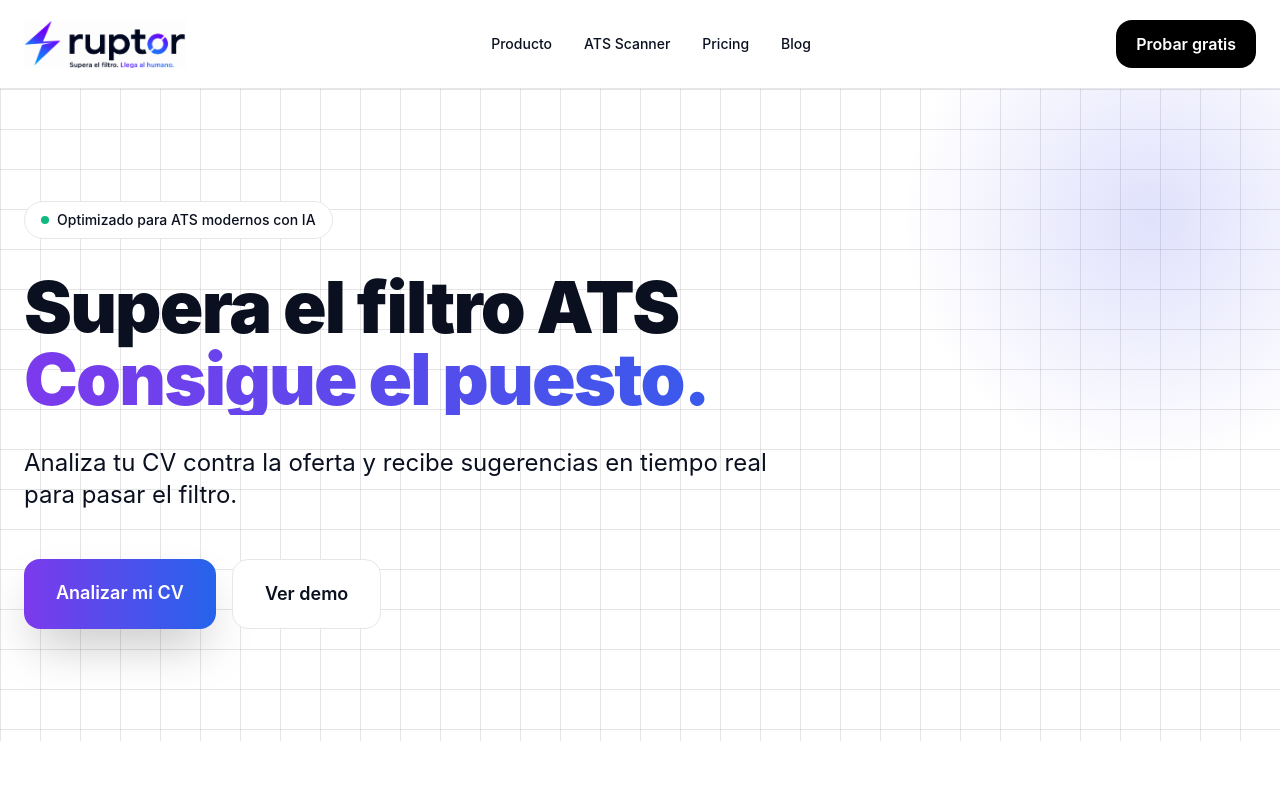
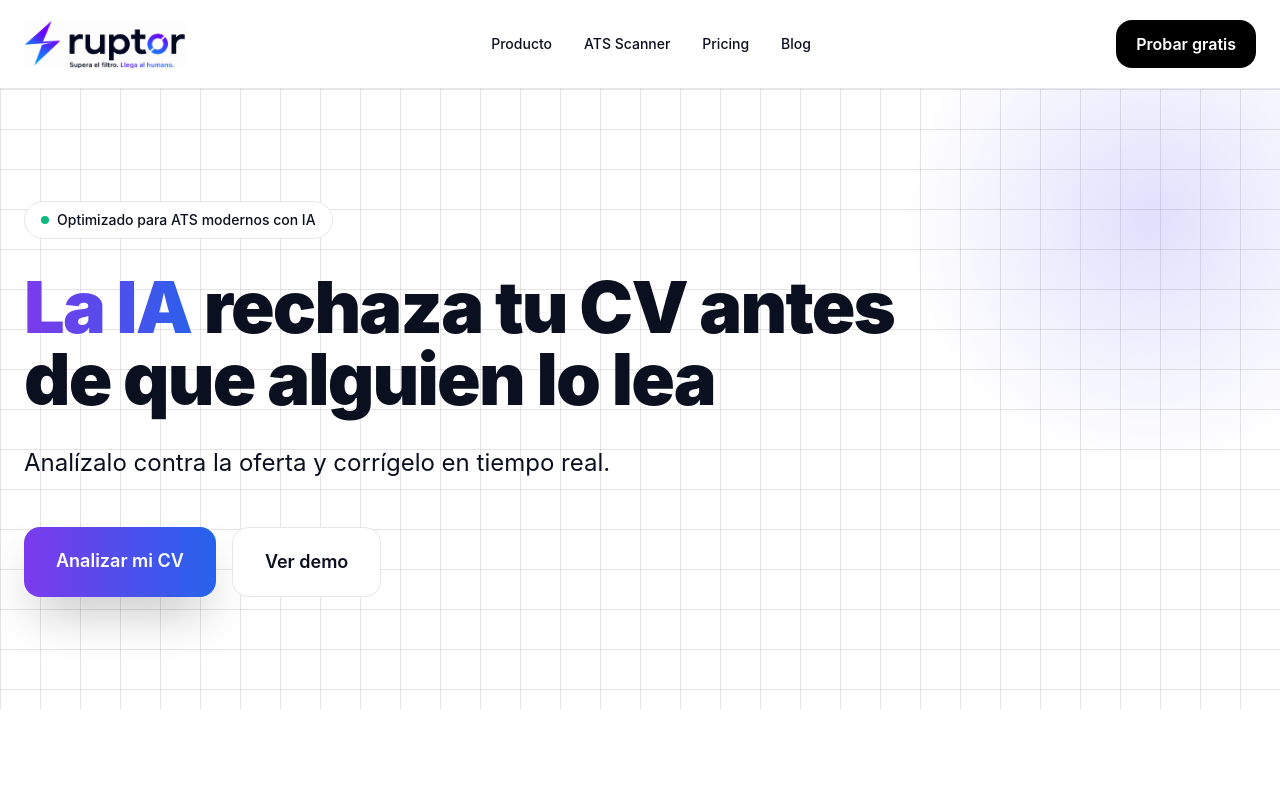
Before and after one commit to franciscosurf/ruptor, a React (Create React App) app in the folder frontend/: page / in a window 1280 px wide. Shown: the top 800 px of the page. Built offline with nearby package versions, Linux system fonts and the light colour scheme.

Commit message:
css gradient grid all pages

```diff
--- a/frontend/src/App.js
+++ b/frontend/src/App.js
@@ -85,11 +85,10 @@ export default function App() {
                 <span className="text-sm font-medium">Optimizado para ATS modernos con IA</span>
               </div>
               <h1 className="text-6xl md:text-7xl font-black tracking-tight leading-none mb-8">
-                Supera el filtro ATS
-                <span className="gradient-text block">Consigue el puesto.</span>
+                <span className="gradient-text">La IA </span>rechaza tu CV antes de que alguien lo lea
               </h1>
               <p className="text-xl md:text-2xl text-black/60 leading-relaxed max-w-3xl mb-12">
-                Analiza tu CV contra la oferta y recibe sugerencias en tiempo real para pasar el filtro.
+                Analízalo contra la oferta y corrígelo en tiempo real.
               </p>
               <div className="flex flex-col sm:flex-row gap-4">
                 <Link to="/scanner" className="px-8 py-5 rounded-2xl bgPurple text-white text-lg font-semibold hover:scale-105 transition shadow-2xl inline-block">
--- a/frontend/src/components/scanner/HeroSection.jsx
+++ b/frontend/src/components/scanner/HeroSection.jsx
@@ -15,13 +15,13 @@ export const HeroSection = ({ onStart }) => (
         <span className="text-sm font-medium">Editor In-Place Profesional</span>
       </div>
       <h1 className="text-6xl md:text-7xl font-black tracking-tight leading-none mb-8 max-w-4xl mx-auto">
-        Descubre cómo <span className="gradient-text">te filtra</span> la IA.
+        El <span className="gradient-text">75%</span> de CVs no lo lee nadie
       </h1>
       <p className="text-xl md:text-2xl text-black/60 leading-relaxed mb-10 max-w-2xl mx-auto">
-        Edita tu CV directamente en el visor y descárgalo con cambios profesionales. Sin pérdida de formato ni calidad.
+        El tuyo sí. Analízalo, mejora lo que falla y descárgalo listo para cualquier filtro.
       </p>
       <button onClick={onStart} className="animate-pulse bgPurple px-10 py-5 rounded-2xl text-white text-lg font-bold hover:scale-105 transition shadow-2xl">
-        Subir mi CV y Analizar
+        Analizar mi CV
       </button>
     </div>
   </section>
```
